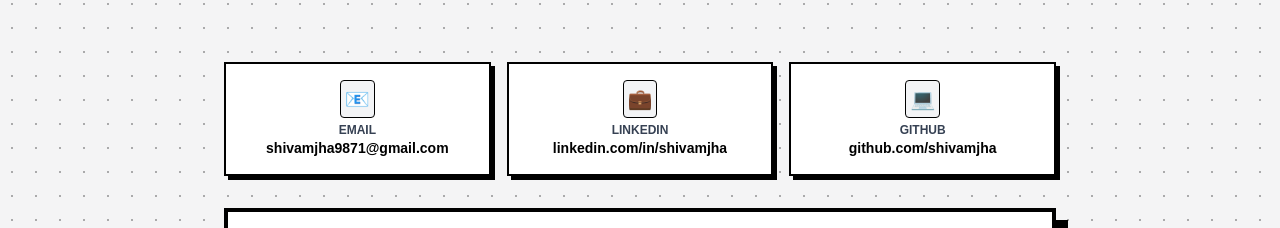
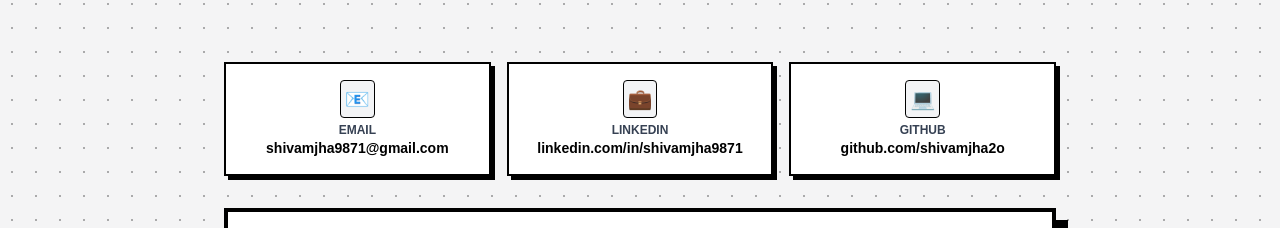
Before and after one commit to shivamjha2o/pf2, a Next.js app: page / in a window 1280 px wide. Shown: the part 5440-5668 px from the top of the page. Built offline with nearby package versions, Linux system fonts and the light colour scheme.

Commit message:
fix: update LinkedIn and GitHub profile links

```diff
--- a/src/components/Contact.tsx
+++ b/src/components/Contact.tsx
@@ -14,14 +14,14 @@ const contactLinks = [
   {
     icon: '💼',
     label: 'LinkedIn',
-    value: 'linkedin.com/in/shivamjha',
-    href: 'https://linkedin.com/in/shivamjha',
+    value: 'linkedin.com/in/shivamjha9871',
+    href: 'https://www.linkedin.com/in/shivamjha9871',
   },
   {
     icon: '💻',
     label: 'GitHub',
-    value: 'github.com/shivamjha',
-    href: 'https://github.com/shivamjha',
+    value: 'github.com/shivamjha2o',
+    href: 'https://github.com/shivamjha2o',
   },
 ];
 
--- a/src/components/Footer.tsx
+++ b/src/components/Footer.tsx
@@ -19,10 +19,10 @@ const Footer = () => {
           </a>
         </div>
         <div className="flex space-x-4">
-          <a href="https://github.com/shivamjha" target="_blank" rel="noopener noreferrer" className="text-black hover:bg-[#B8FF65] font-bold uppercase text-xs sm:text-sm transition-colors bg-white px-3 py-1 border border-black shadow-[2px_2px_0px_0px_rgba(0,0,0,1)]">
+          <a href="https://github.com/shivamjha2o" target="_blank" rel="noopener noreferrer" className="text-black hover:bg-[#B8FF65] font-bold uppercase text-xs sm:text-sm transition-colors bg-white px-3 py-1 border border-black shadow-[2px_2px_0px_0px_rgba(0,0,0,1)]">
             GitHub
           </a>
-          <a href="https://linkedin.com/in/shivamjha" target="_blank" rel="noopener noreferrer" className="text-black hover:bg-[#B8FF65] font-bold uppercase text-xs sm:text-sm transition-colors bg-white px-3 py-1 border border-black shadow-[2px_2px_0px_0px_rgba(0,0,0,1)]">
+          <a href="https://www.linkedin.com/in/shivamjha9871" target="_blank" rel="noopener noreferrer" className="text-black hover:bg-[#B8FF65] font-bold uppercase text-xs sm:text-sm transition-colors bg-white px-3 py-1 border border-black shadow-[2px_2px_0px_0px_rgba(0,0,0,1)]">
             LinkedIn
           </a>
           <a href="mailto:shivamjha9871@gmail.com" className="text-black hover:bg-[#B8FF65] font-bold uppercase text-xs sm:text-sm transition-colors bg-white px-3 py-1 border border-black shadow-[2px_2px_0px_0px_rgba(0,0,0,1)]">
```
